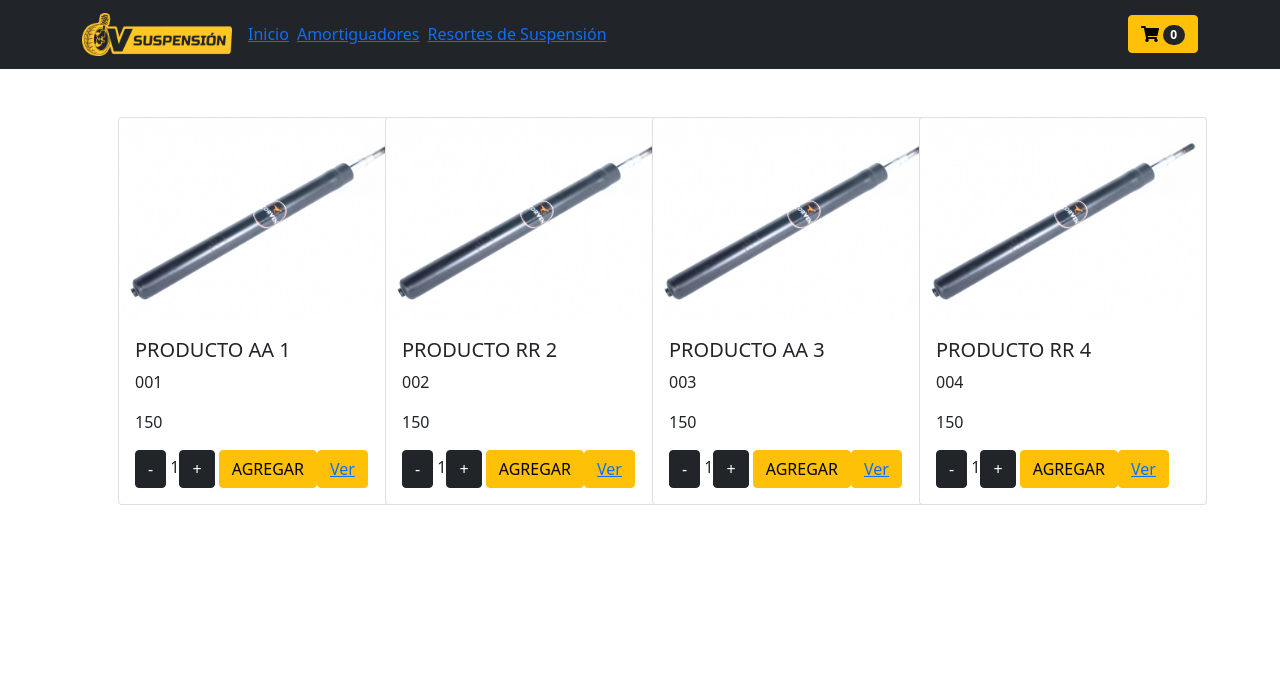
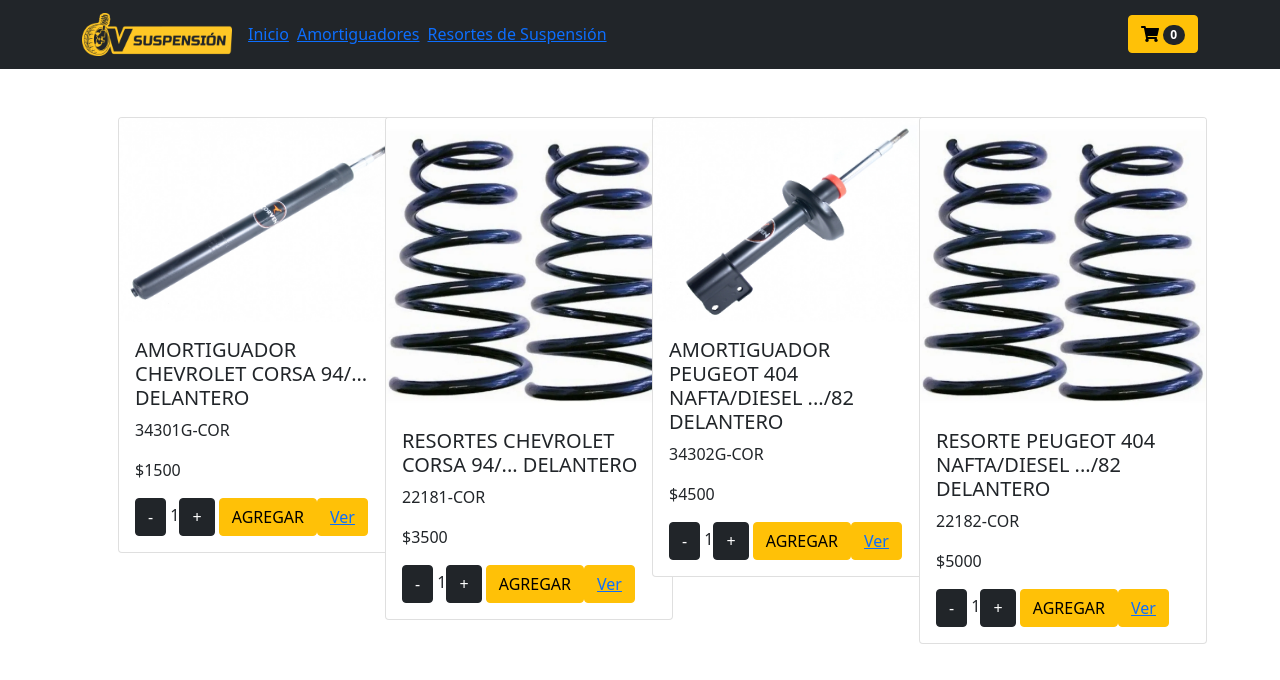
Before and after one commit to mverblud/react, a React (Create React App) app: page / in a window 1280 px wide. Shown: the top 680 px of the page. Built offline with nearby package versions, Linux system fonts and the light colour scheme.

Commit message:
1° entrega

```diff
--- a/src/components/ItemDetailContainer/ItemDetailContainer.jsx
+++ b/src/components/ItemDetailContainer/ItemDetailContainer.jsx
@@ -12,10 +12,10 @@
         setTimeout(() => {
 
             let listadoDeProductos = [
-            { id: '001', title: 'Producto 1', price: 150, pictureUrl: "/22181.jpg", stock: 5, initial: 1 , categoria: "amortiguadores"},
-            { id: '002', title: 'Producto 2', price: 150, pictureUrl: "/22181.jpg", stock: 5, initial: 1 , categoria: "resortes"},
-            { id: '003', title: 'Producto 3', price: 150, pictureUrl: "/22181.jpg", stock: 5, initial: 1 , categoria: "amortiguaodres"},
-            { id: '004', title: 'Producto 4', price: 150, pictureUrl: "/22181.jpg", stock: 5, initial: 1 , categoria: "resortes"}];
+                { id: '34301G-COR', title: 'AMORTIGUADOR CHEVROLET CORSA 94/... DELANTERO', price: '$1500', pictureUrl: '/22181.jpg', stock: 5, initial: 1, categoria: 'amortiguador' },
+                { id: '22181-COR', title: 'RESORTES CHEVROLET CORSA 94/... DELANTERO', price: '$3500', pictureUrl: '/CAR949GNC.PNG', stock: 5, initial: 1, categoria: 'resortes' },
+                { id: '34302G-COR', title: 'AMORTIGUADOR PEUGEOT 404 NAFTA/DIESEL .../82 DELANTERO', price: '$4500', pictureUrl: '/34301G.jpg', stock: 5, initial: 1, categoria: 'amortiguador' },
+                { id: '22182-COR', title: 'RESORTE PEUGEOT 404 NAFTA/DIESEL .../82 DELANTERO', price: '$5000', pictureUrl: '/CAR949GNC.PNG', stock: 5, initial: 1, categoria: 'resortes' }];
 
             listadoDeProductos = listadoDeProductos.filter(item => item.id == itemId);
 
@@ -28,7 +28,6 @@
 
     return (
         <>
-            {itemId}
             <ItemDetail producto={producto} />
   {/*           <Link to={"/item/002"}>ir al item 2</Link> */}
         </>
--- a/src/components/ItemListContainer/ItemListContainer.jsx
+++ b/src/components/ItemListContainer/ItemListContainer.jsx
@@ -11,10 +11,11 @@
 
     useEffect(() => {
 
-        const productos = [{ id: '001', title: 'Producto AA 1', price: 150, pictureUrl: '/22181.jpg', stock: 5, initial: 1, categoria: 'amortiguador' },
-        { id: '002', title: 'Producto RR 2', price: 150, pictureUrl: '/22181.jpg', stock: 5, initial: 1, categoria: 'resortes' },
-        { id: '003', title: 'Producto AA 3', price: 150, pictureUrl: '/22181.jpg', stock: 5, initial: 1, categoria: 'amortiguador' },
-        { id: '004', title: 'Producto RR 4', price: 150, pictureUrl: '/22181.jpg', stock: 5, initial: 1, categoria: 'resortes' }];
+        const productos = [
+        { id: '34301G-COR', title: 'AMORTIGUADOR CHEVROLET CORSA 94/... DELANTERO', price: '$1500', pictureUrl: '/22181.jpg', stock: 5, initial: 1, categoria: 'amortiguador' },
+        { id: '22181-COR', title: 'RESORTES CHEVROLET CORSA 94/... DELANTERO', price: '$3500', pictureUrl: '/CAR949GNC.PNG', stock: 5, initial: 1, categoria: 'resortes' },
+        { id: '34302G-COR', title: 'AMORTIGUADOR PEUGEOT 404 NAFTA/DIESEL .../82 DELANTERO', price: '$4500', pictureUrl: '/34301G.jpg', stock: 5, initial: 1, categoria: 'amortiguador' },
+        { id: '22182-COR', title: 'RESORTE PEUGEOT 404 NAFTA/DIESEL .../82 DELANTERO', price: '$5000', pictureUrl: '/CAR949GNC.PNG', stock: 5, initial: 1, categoria: 'resortes' }];
 
         if (categoriaId){
             setItems(productos.filter(item => item.categoria == categoriaId))
```
Also changed, not shown: public/34301G.jpg (added), public/CAR949GNC.PNG (added).
